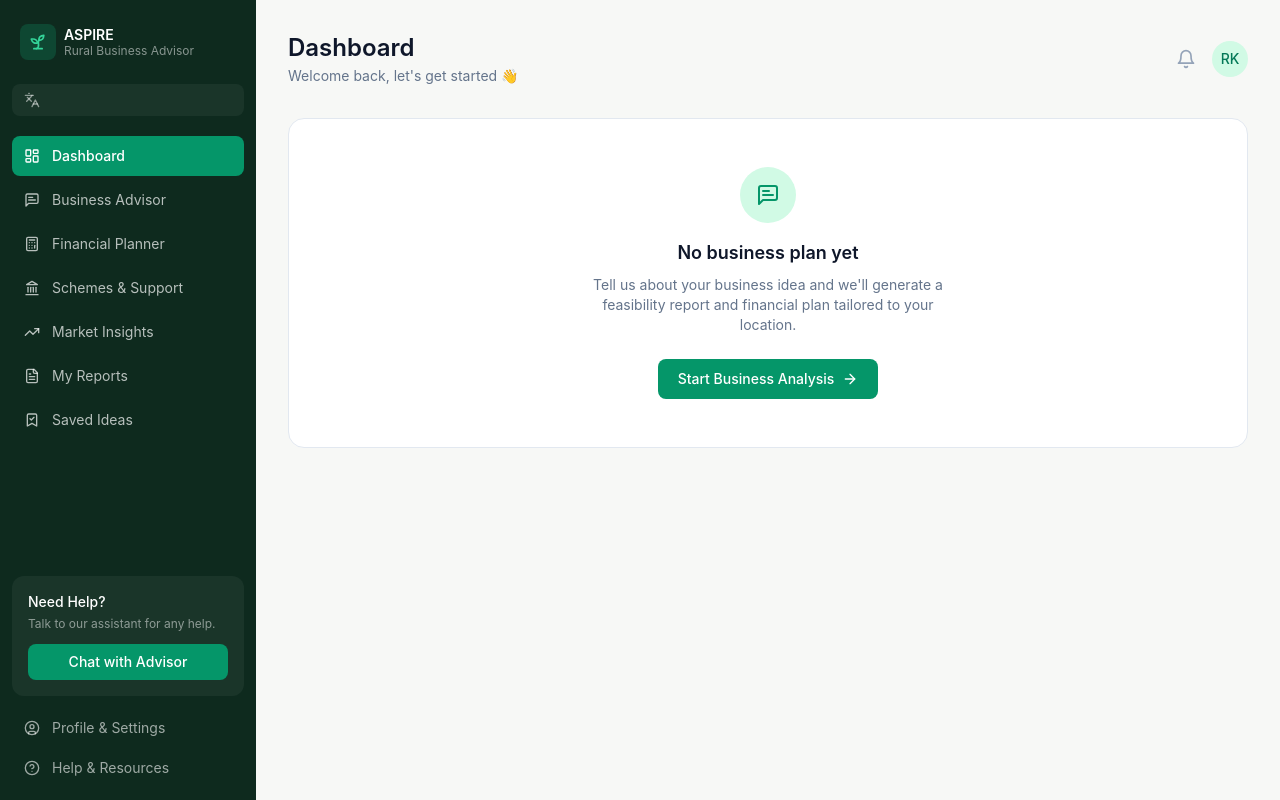
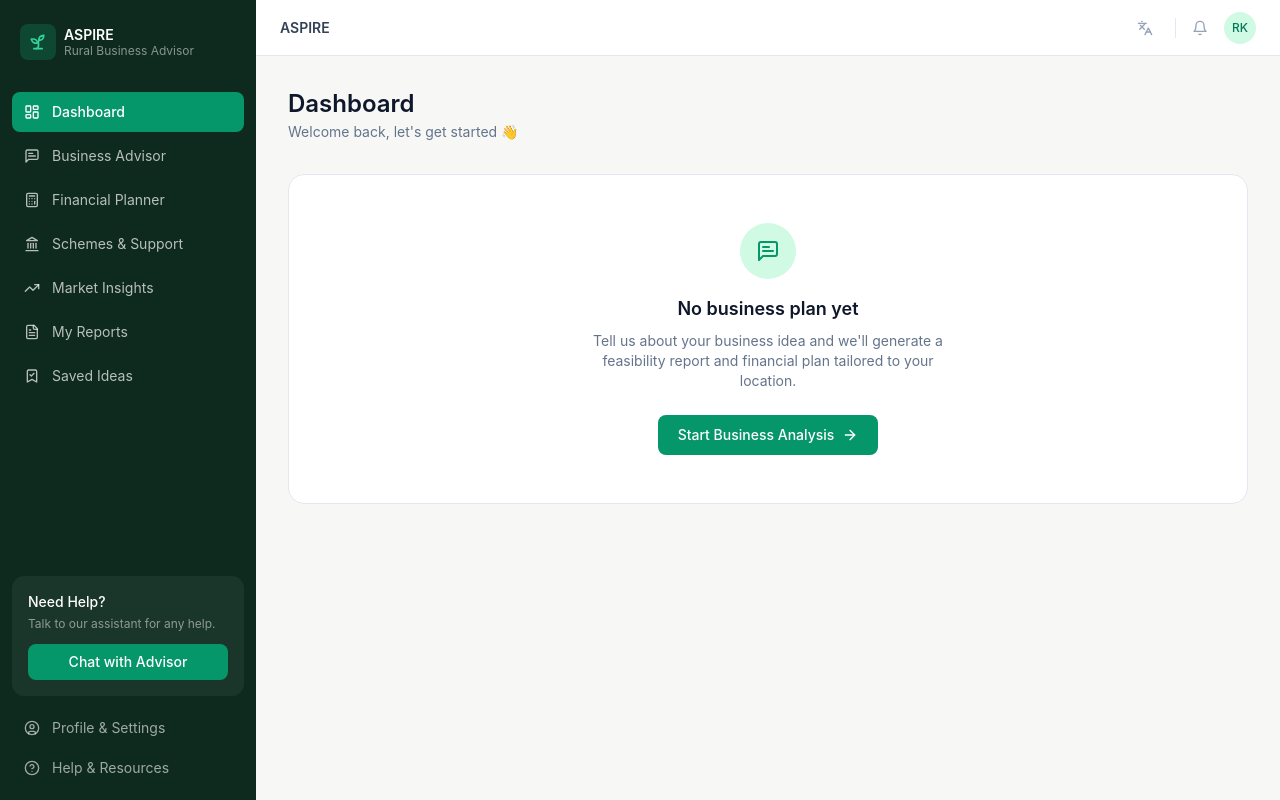
Before and after one commit to anixtech001-lab/ASPIRE, a Next.js app: page /dashboard in a window 1280 px wide. Built offline with nearby package versions, Linux system fonts and the light colour scheme.

Commit message:
Redesign: move language selector to persistent top bar (Supabase-style), fully suppress Google banner with JS fallback

```diff
--- a/app/dashboard/page.tsx
+++ b/app/dashboard/page.tsx
@@ -13,7 +13,6 @@ import {
   Landmark,
   TrendingUp as MarketIcon,
   MapPin,
-  Bell,
 } from "lucide-react";
 import { formatINR } from "@/lib/financialEngine";
 
@@ -38,10 +37,6 @@ export default function DashboardPage() {
               {businessDetails.location}, {businessDetails.state}
             </div>
           )}
-          <Bell className="h-5 w-5 text-slate-400" />
-          <div className="h-9 w-9 rounded-full bg-emerald-100 text-emerald-700 flex items-center justify-center text-sm font-medium">
-            RK
-          </div>
         </div>
       </div>
 
--- a/app/globals.css
+++ b/app/globals.css
@@ -8,15 +8,21 @@ body {
 
 /* --- Google Translate widget cleanup ---
    Google injects a top banner iframe + shifts <body> down when a language
-   is selected, and its default gadget styling doesn't match our dark
-   sidebar. This hides the banner and restyles the dropdown to blend in,
-   while keeping the required attribution/dropdown visible and functional. */
-.goog-te-banner-frame {
+   is selected, and its default gadget styling doesn't match our light
+   TopBar. This hides the banner (see also the MutationObserver fallback in
+   GoogleTranslate.tsx — CSS alone isn't always reliable here) and restyles
+   the dropdown to blend into the light top bar, while keeping the required
+   attribution/dropdown visible and functional. */
+.goog-te-banner-frame,
+.goog-te-banner-frame.skiptranslate {
   display: none !important;
+  visibility: hidden !important;
+  height: 0 !important;
 }
 
 body {
   top: 0 !important;
+  position: static !important;
 }
 
 .goog-te-gadget {
@@ -27,12 +33,15 @@ body {
 
 .goog-te-gadget .goog-te-combo {
   font-size: 13px !important;
-  color: #fff !important;
-  background: transparent !important;
-  border: 1px solid rgba(255, 255, 255, 0.15) !important;
+  color: #334155 !important;
+  /* slate-700, matches TopBar text */
+  background: #fff !important;
+  border: 1px solid #e2e8f0 !important;
+  /* slate-200 */
   border-radius: 6px !important;
-  padding: 4px 6px !important;
-  max-width: 140px;
+  padding: 3px 6px !important;
+  max-width: 110px;
+  cursor: pointer;
 }
 
 .goog-te-gadget-icon {
--- a/app/layout.tsx
+++ b/app/layout.tsx
@@ -1,6 +1,7 @@
 import type { Metadata } from "next";
 import { BusinessProvider } from "@/lib/BusinessContext";
 import Sidebar from "@/components/Sidebar";
+import TopBar from "@/components/TopBar";
 import GoogleTranslateDomGuard from "@/components/GoogleTranslateDomGuard";
 import "./globals.css";
 
@@ -17,7 +18,8 @@ export default function RootLayout({ children }: { children: React.ReactNode })
         <GoogleTranslateDomGuard />
         <BusinessProvider>
           <Sidebar />
-          <div className="md:pl-64">{children}</div>
+          <TopBar />
+          <div className="md:pl-64 pt-14">{children}</div>
         </BusinessProvider>
       </body>
     </html>
--- a/components/GoogleTranslate.tsx
+++ b/components/GoogleTranslate.tsx
@@ -14,11 +14,7 @@ declare global {
     }
 }
 
-// Languages relevant to rural/semi-urban Indian micro-entrepreneurs —
-// covers the major regional languages. "en" (English) is always available
-// as the default/original.
-const INCLUDED_LANGUAGES =
-    "hi,bn,ta,te,mr,gu,kn,ml,pa,ur,or,as,en";
+const INCLUDED_LANGUAGES = "hi,bn,ta,te,mr,gu,kn,ml,pa,ur,or,as,en";
 
 export default function GoogleTranslate() {
     const initialized = useRef(false);
@@ -40,8 +36,6 @@ export default function GoogleTranslate() {
             );
         };
 
-        // Don't double-inject the script if it's already there (e.g. fast
-        // client-side navigation remounting this component)
         if (!document.getElementById("google-translate-script")) {
             const script = document.createElement("script");
             script.id = "google-translate-script";
@@ -49,15 +43,34 @@ export default function GoogleTranslate() {
             script.async = true;
             document.body.appendChild(script);
         } else if (window.google?.translate) {
-            // Script already loaded from a previous mount — just re-init.
             window.googleTranslateElementInit();
         }
+
+        // CSS alone isn't always enough — Google's banner iframe and the
+        // `top: 40px` it forces on <body> are applied via inline styles that
+        // can slip in after our stylesheet loads (or on route changes when the
+        // banner re-triggers). This observer actively strips them the moment
+        // they appear, as a belt-and-suspenders fix alongside globals.css.
+        const stripBanner = () => {
+            document.querySelectorAll(".goog-te-banner-frame").forEach((el) => {
+                (el as HTMLElement).style.display = "none";
+            });
+            if (document.body.style.top && document.body.style.top !== "0px") {
+                document.body.style.top = "0px";
+            }
+        };
+
+        stripBanner();
+        const observer = new MutationObserver(stripBanner);
+        observer.observe(document.body, { childList: true, subtree: true, attributes: true });
+
+        return () => observer.disconnect();
     }, []);
 
     return (
-        <div className="flex items-center gap-2 px-3 py-2 rounded-lg bg-white/5">
-            <Languages className="h-4 w-4 text-white/50 shrink-0" />
-            <div id="google_translate_element" className="aspire-gtranslate min-w-0" />
+        <div className="flex items-center gap-1.5">
+            <Languages className="h-4 w-4 text-slate-400 shrink-0" />
+            <div id="google_translate_element" className="aspire-gtranslate" />
         </div>
     );
 }
--- a/components/Sidebar.tsx
+++ b/components/Sidebar.tsx
@@ -2,7 +2,6 @@
 
 import Link from "next/link";
 import { usePathname } from "next/navigation";
-import GoogleTranslate from "./GoogleTranslate";
 import {
   LayoutDashboard,
   MessageSquareText,
@@ -46,10 +45,6 @@ export default function Sidebar() {
         </div>
       </div>
 
-      <div className="px-3 pb-3">
-        <GoogleTranslate />
-      </div>
-
       <nav className="flex-1 overflow-y-auto px-3 py-2 space-y-1">
         {NAV_ITEMS.map(({ href, label, icon: Icon }) => {
           const active = pathname?.startsWith(href);
@@ -58,8 +53,8 @@ export default function Sidebar() {
               key={href}
               href={href}
               className={`flex items-center gap-3 rounded-lg px-3 py-2.5 text-sm transition-colors ${active
-                ? "bg-emerald-600 text-white font-medium"
-                : "text-white/70 hover:bg-white/5 hover:text-white"
+                  ? "bg-emerald-600 text-white font-medium"
+                  : "text-white/70 hover:bg-white/5 hover:text-white"
                 }`}
             >
               <Icon className="h-4 w-4 shrink-0" />
--- /dev/null
+++ b/components/TopBar.tsx
@@ -0,0 +1,27 @@
+"use client";
+
+import { Bell } from "lucide-react";
+import GoogleTranslate from "./GoogleTranslate";
+
+export default function TopBar() {
+    return (
+        <header className="fixed top-0 left-0 right-0 md:left-64 h-14 bg-white border-b border-slate-200 z-40 flex items-center justify-between px-4 md:px-6">
+            <div className="flex items-center gap-2">
+                <span className="text-sm font-semibold text-slate-700" translate="no">
+                    ASPIRE
+                </span>
+            </div>
+
+            <div className="flex items-center gap-4">
+                <GoogleTranslate />
+                <div className="w-px h-5 bg-slate-200" />
+                <button className="text-slate-400 hover:text-slate-600 transition-colors">
+                    <Bell className="h-4 w-4" />
+                </button>
+                <div className="h-8 w-8 rounded-full bg-emerald-100 text-emerald-700 flex items-center justify-center text-xs font-medium">
+                    RK
+                </div>
+            </div>
+        </header>
+    );
+}
```
